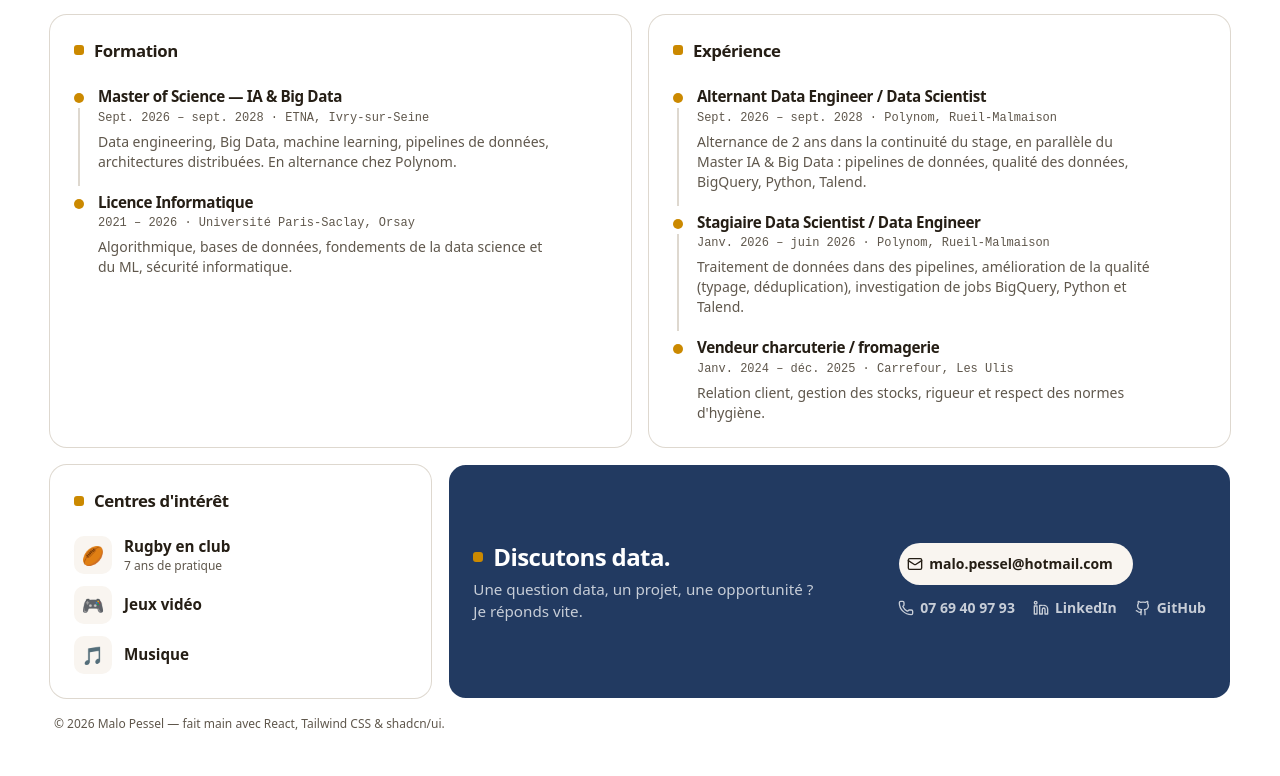
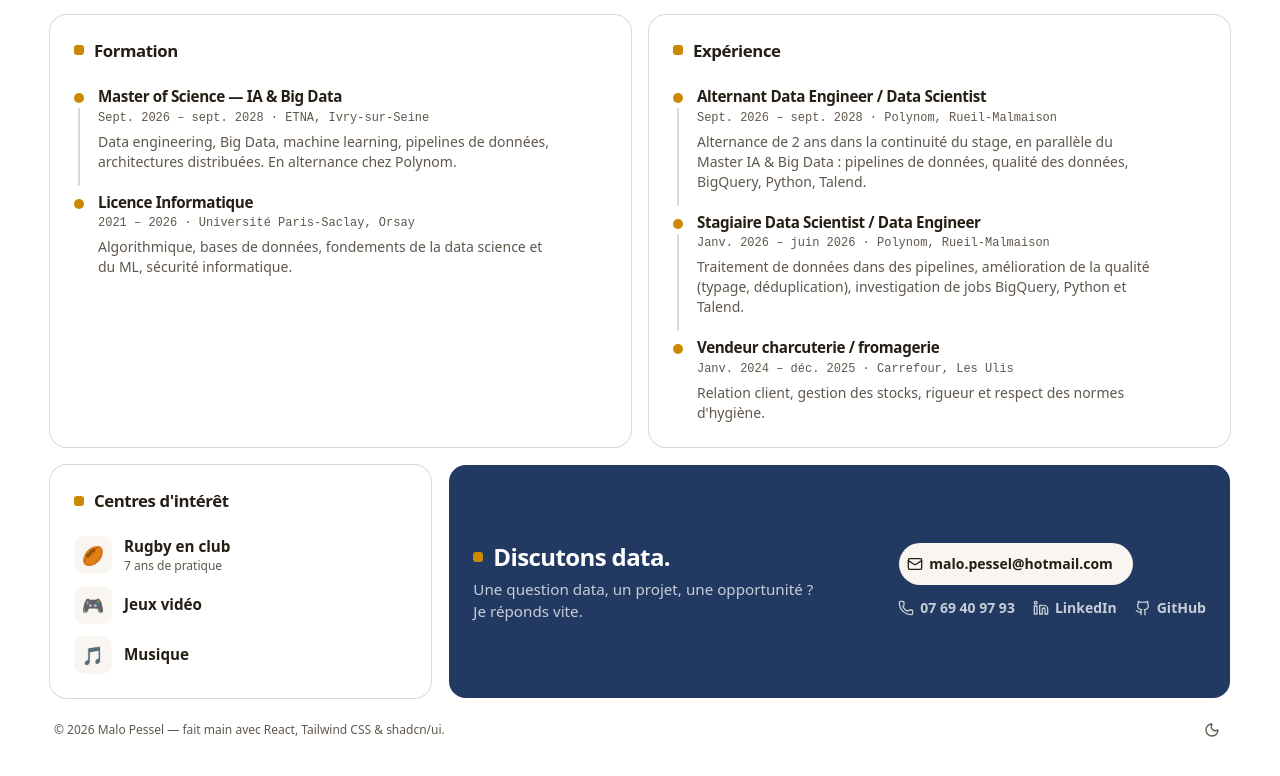
Before and after one commit to MaloPessel/portfolio-bento, a React (Vite) app: page / in a window 1280 px wide. Shown: the part 1046-1822 px from the top of the page. Built offline with nearby package versions, Linux system fonts and the light colour scheme.

Commit message:
Implement dark mode support with theme toggle; update design tokens and styles for dual themes

```diff
--- a/index.html
+++ b/index.html
@@ -11,6 +11,18 @@
       content="Portfolio de Malo Pessel, étudiant en Master IA & Big Data (ETNA) et alternant Data chez Polynom — data engineering / data science."
     />
     <meta name="theme-color" content="#7a5410" />
+    <script>
+      // Pose le thème avant le premier rendu (pas de flash) : choix mémorisé,
+      // sinon préférence système. Logique miroir de src/lib/theme.ts.
+      try {
+        var stored = localStorage.getItem("theme")
+        var dark =
+          stored === "dark" ||
+          (stored !== "light" &&
+            matchMedia("(prefers-color-scheme: dark)").matches)
+        document.documentElement.classList.toggle("dark", dark)
+      } catch (e) {}
+    </script>
     <title>Malo Pessel — Alternant Data chez Polynom</title>
 
     <meta property="og:type" content="website" />
--- a/src/App.tsx
+++ b/src/App.tsx
@@ -7,6 +7,7 @@ import { education, experience } from "@/lib/journey-data"
 import { Languages } from "@/components/sections/languages"
 import { Projects } from "@/components/sections/projects"
 import { Skills } from "@/components/sections/skills"
+import { ThemeToggle } from "@/components/theme-toggle"
 
 export function App() {
   return (
@@ -30,10 +31,11 @@ export function App() {
         <Interests />
         <Contact />
       </main>
-      <footer className="mx-auto mt-4.5 max-w-[1180px] px-1">
+      <footer className="mx-auto mt-4.5 flex max-w-[1180px] items-center justify-between gap-4 px-1">
         <p className="text-xs text-muted-foreground">
           © 2026 Malo Pessel — fait main avec React, Tailwind CSS & shadcn/ui.
         </p>
+        <ThemeToggle />
       </footer>
     </>
   )
--- a/src/components/sections/hero.tsx
+++ b/src/components/sections/hero.tsx
@@ -18,7 +18,7 @@ export function Hero() {
                 alt="Photo de profil de Malo Pessel"
               />
             </picture>
-            <AvatarFallback className="text-lg font-bold text-primary">
+            <AvatarFallback className="text-lg font-bold text-accent-foreground">
               MP
             </AvatarFallback>
           </Avatar>
@@ -47,8 +47,8 @@ export function Hero() {
           <strong className="font-bold text-primary-foreground">
             alternant Data chez Polynom
           </strong>{" "}
-          — data engineering / data science, dans la continuité de mon stage,
-          de septembre&nbsp;2026 à septembre&nbsp;2028.
+          — data engineering / data science, dans la continuité de mon stage, de
+          septembre&nbsp;2026 à septembre&nbsp;2028.
         </p>
 
         <div className="mt-1 flex flex-wrap items-center gap-x-5 gap-y-3.5">
--- /dev/null
+++ b/src/components/theme-toggle.tsx
@@ -0,0 +1,23 @@
+import { Moon, Sun } from "lucide-react"
+
+import { Button } from "@/components/ui/button"
+import { useTheme } from "@/lib/theme"
+
+/** Bascule clair/sombre — l'icône montre le thème vers lequel on passe. */
+export function ThemeToggle() {
+  const { theme, toggleTheme } = useTheme()
+  const isDark = theme === "dark"
+
+  return (
+    <Button
+      variant="ghost"
+      size="icon-sm"
+      onClick={toggleTheme}
+      aria-label={isDark ? "Passer en thème clair" : "Passer en thème sombre"}
+      title={isDark ? "Thème clair" : "Thème sombre"}
+      className="rounded-full text-muted-foreground"
+    >
+      {isDark ? <Sun /> : <Moon />}
+    </Button>
+  )
+}
--- a/src/index.css
+++ b/src/index.css
@@ -4,7 +4,7 @@
 @import "@fontsource-variable/archivo";
 @import "@fontsource-variable/jetbrains-mono";
 
-@custom-variant dark (&:is(.dark *));
+@custom-variant dark (&:where(.dark, .dark *));
 
 @theme inline {
     --font-sans: "Archivo Variable", system-ui, -apple-system, sans-serif;
@@ -44,9 +44,10 @@
     --radius-4xl: calc(var(--radius) * 2.6);
 }
 
-/* Palette : ambre profond + encre bleue sur blanc pur — un seul thème, clair.
-   Voir DESIGN.md pour les rôles. */
+/* Palette : ambre profond + encre bleue sur blanc pur (clair), sur papier
+   carbone chaud (sombre). Voir DESIGN.md pour les rôles. */
 :root {
+    color-scheme: light;
     --background: oklch(1 0 0);
     --foreground: oklch(0.24 0.02 75);
     --card: oklch(1 0 0);
@@ -69,6 +70,35 @@
     --ink-blue: oklch(0.35 0.075 260);
     --available: oklch(0.84 0.19 145);
     --radius: 0.75rem;
+}
+
+/* Thème sombre : surfaces chaudes (teinte 75, jamais noir pur), ambre éclairci
+   pour le texte de marque, encre bleue éclaircie pour le focus. Pas de lueur,
+   pas de néon. La classe .dark est posée sur <html> avant le premier rendu
+   (script inline dans index.html). */
+.dark {
+    color-scheme: dark;
+    --background: oklch(0.17 0.008 75);
+    --foreground: oklch(0.94 0.012 85);
+    --card: oklch(0.205 0.009 75);
+    --card-foreground: oklch(0.94 0.012 85);
+    --popover: oklch(0.205 0.009 75);
+    --popover-foreground: oklch(0.94 0.012 85);
+    --primary: oklch(0.44 0.095 65);
+    --primary-foreground: oklch(0.985 0.008 85);
+    --secondary: oklch(0.25 0.011 75);
+    --secondary-foreground: oklch(0.94 0.012 85);
+    --muted: oklch(0.25 0.011 75);
+    --muted-foreground: oklch(0.73 0.016 80);
+    --accent: oklch(0.29 0.04 70);
+    --accent-foreground: oklch(0.83 0.11 78);
+    --destructive: oklch(0.704 0.191 22.216);
+    --border: oklch(0.33 0.012 75);
+    --input: oklch(0.33 0.012 75);
+    --ring: oklch(0.72 0.1 260);
+    --brand: oklch(0.72 0.145 75);
+    --ink-blue: oklch(0.33 0.07 260);
+    --available: oklch(0.84 0.19 145);
 }
 
 @layer base {
--- /dev/null
+++ b/src/lib/theme.ts
@@ -0,0 +1,74 @@
+import { useCallback, useEffect, useState } from "react"
+
+export type Theme = "light" | "dark"
+
+const STORAGE_KEY = "theme"
+const darkQuery = () => window.matchMedia("(prefers-color-scheme: dark)")
+
+function systemTheme(): Theme {
+  return darkQuery().matches ? "dark" : "light"
+}
+
+function storedTheme(): Theme | null {
+  try {
+    const value = localStorage.getItem(STORAGE_KEY)
+    return value === "light" || value === "dark" ? value : null
+  } catch {
+    return null
+  }
+}
+
+/**
+ * Applique le thème sur <html> en coupant les transitions le temps d'un
+ * reflow, pour que les tuiles basculent d'un bloc au lieu de fondre chacune
+ * à sa propre vitesse.
+ */
+function applyTheme(theme: Theme) {
+  const style = document.createElement("style")
+  style.textContent = "*,*::before,*::after{transition:none!important}"
+  document.head.appendChild(style)
+
+  document.documentElement.classList.toggle("dark", theme === "dark")
+
+  void window.getComputedStyle(document.body).opacity
+  style.remove()
+}
+
+/**
+ * Thème courant : choix mémorisé, sinon préférence système (suivie en direct).
+ * Choisir le thème qui correspond déjà au système efface le choix mémorisé —
+ * le site recommence alors à suivre le système.
+ */
+export function useTheme() {
+  const [theme, setTheme] = useState<Theme>(() =>
+    document.documentElement.classList.contains("dark") ? "dark" : "light"
+  )
+
+  useEffect(() => {
+    const query = darkQuery()
+    const onChange = () => {
+      if (storedTheme()) return
+      const next = systemTheme()
+      applyTheme(next)
+      setTheme(next)
+    }
+    query.addEventListener("change", onChange)
+    return () => query.removeEventListener("change", onChange)
+  }, [])
+
+  const toggleTheme = useCallback(() => {
+    setTheme((current) => {
+      const next: Theme = current === "dark" ? "light" : "dark"
+      try {
+        if (next === systemTheme()) localStorage.removeItem(STORAGE_KEY)
+        else localStorage.setItem(STORAGE_KEY, next)
+      } catch {
+        // Stockage indisponible (navigation privée) : le choix vaut pour la session.
+      }
+      applyTheme(next)
+      return next
+    })
+  }, [])
+
+  return { theme, toggleTheme }
+}
```
Also changed, not shown: 2 other files (tests, documents, lock files or other folders).
